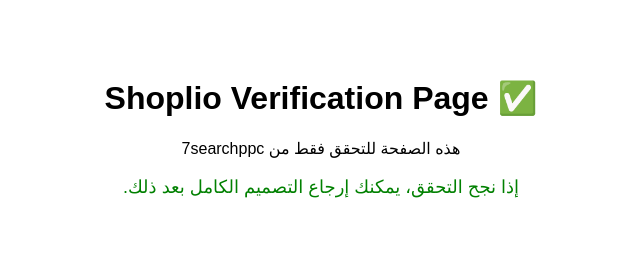
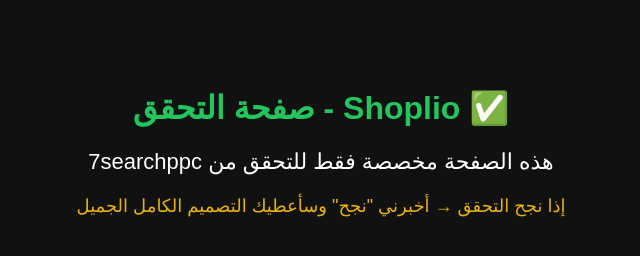
Before and after one commit to mzianiemzianie-arch/Games-, a plain HTML site: page index.html in a window 1280 px wide. Shown: the whole page, without its empty margins (319-959 px from the left). Drawn offline with Linux system fonts and the light colour scheme.

Commit message:
Revise meta tag and enhance page styling
Updated the meta tag and modified the body content for improved styling and clarity.

```diff
--- a/index.html
+++ b/index.html
@@ -5,14 +5,14 @@
     <meta name="viewport" content="width=device-width, initial-scale=1.0">
     <meta name="description" content="Shoplio">
 
-    <!-- 🔥 هذا هو الـ meta tag المطلوب من 7searchppc -->
-    <meta name="7searchppc" content="98eefe65127a5c733e236b2fa1ce3752"/>
+    <!-- 🔥 الـ meta tag الذي يجب أن يكون موجوداً بالضبط -->
+    <meta name="7searchppc" content="98eefe65127a5c733e236b2fa1ce3752">
 
     <title>Shoplio - Verification Test</title>
 </head>
-<body style="font-family:Arial; text-align:center; padding:50px;">
-    <h1>✅ Shoplio Verification Page</h1>
-    <p>هذه الصفحة للتحقق فقط من 7searchppc</p>
-    <p style="color:green; font-size:18px;">إذا نجح التحقق، يمكنك إرجاع التصميم الكامل بعد ذلك.</p>
+<body style="font-family:Arial,sans-serif; text-align:center; padding:60px; background:#111; color:white;">
+    <h1 style="color:#22c55e;">✅ Shoplio - صفحة التحقق</h1>
+    <p style="font-size:22px; margin:20px 0;">هذه الصفحة مخصصة فقط للتحقق من 7searchppc</p>
+    <p style="color:#eab308; font-size:18px;">إذا نجح التحقق → أخبرني "نجح" وسأعطيك التصميم الكامل الجميل</p>
 </body>
 </html>
```
